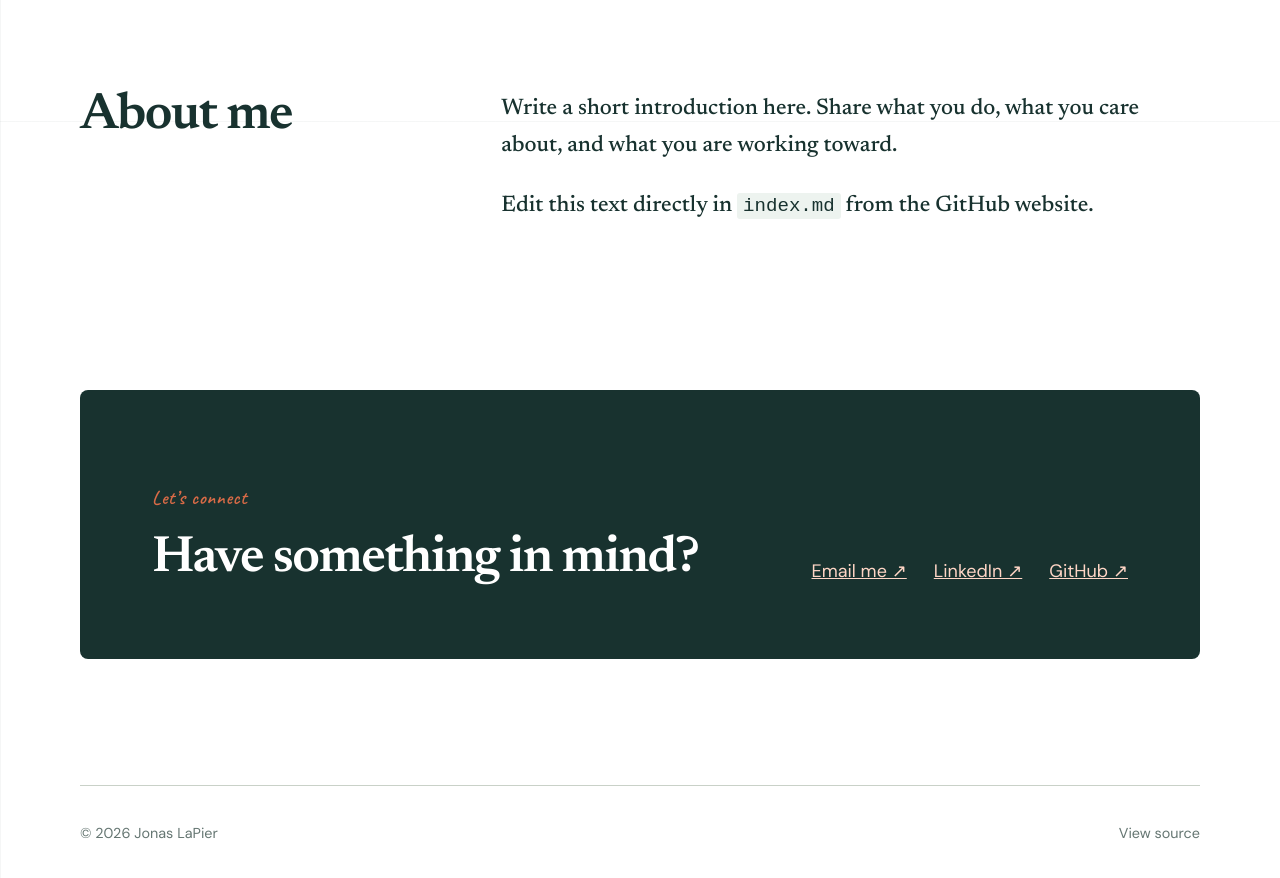
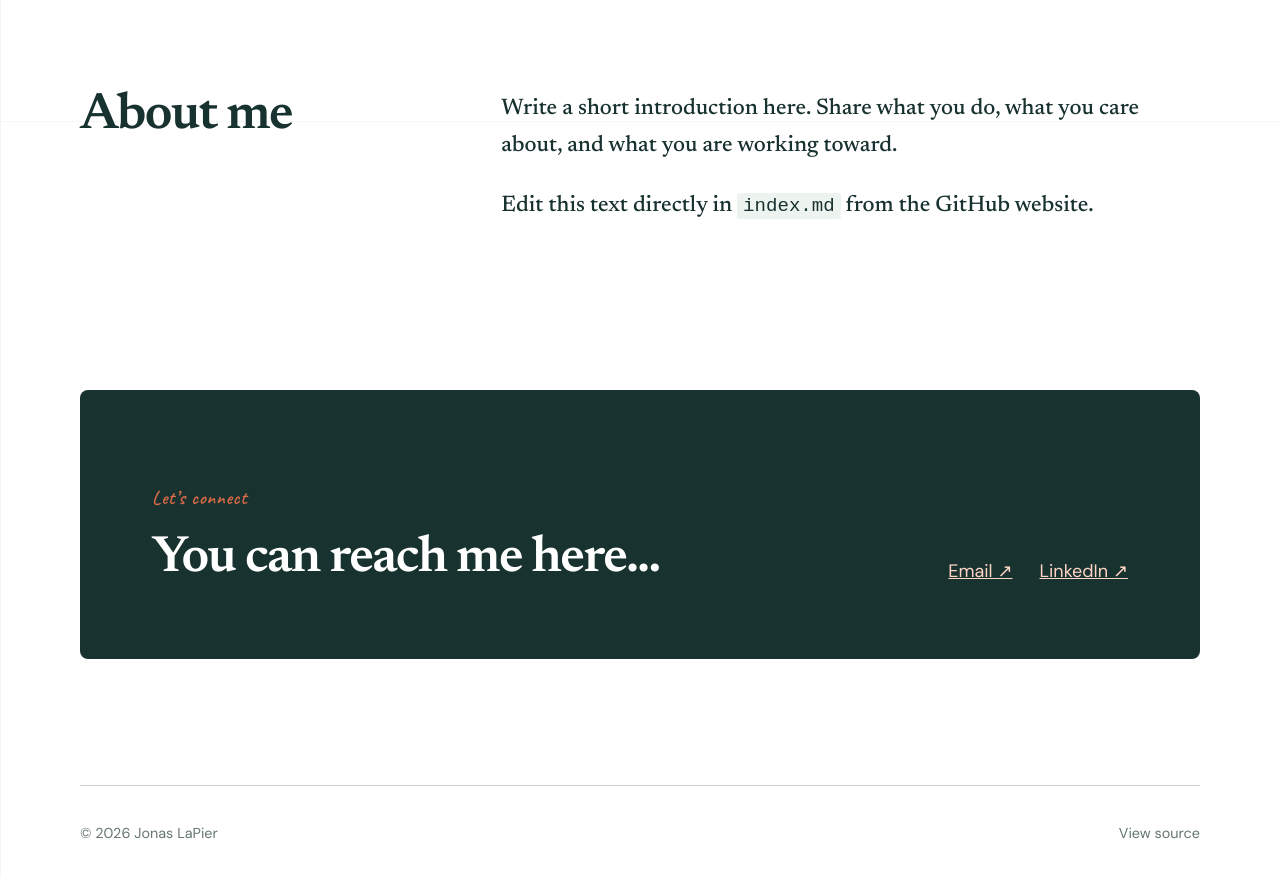
Before and after one commit to Jonas-LaPier/personalwebsite, a Jekyll site: the page built from index.md, in a window 1280 px wide and 900 px high, scrolled down 779 px. Shown: the top 878 px of the window. Built offline with Jekyll 4.4.1, drawn with Linux system fonts in a browser that asks for light colours.

Commit message:
Update index.md

```diff
--- a/index.md
+++ b/index.md
@@ -28,10 +28,9 @@ nav: about
 </section>
 
 <section class="contact-card">
-  <div><p class="eyebrow">Let’s connect</p><h2>Have something in mind?</h2></div>
+  <div><p class="eyebrow">Let’s connect</p><h2>You can reach me here...</h2></div>
   <div class="links">
-    {% if site.email != '' %}<a href="mailto:{{ site.email }}">Email me ↗</a>{% endif %}
+    {% if site.email != '' %}<a href="mailto:{{ site.email }}">Email ↗</a>{% endif %}
     {% if site.linkedin_url != '' %}<a href="{{ site.linkedin_url }}">LinkedIn ↗</a>{% endif %}
-    {% if site.github_url != '' %}<a href="{{ site.github_url }}">GitHub ↗</a>{% endif %}
   </div>
 </section>
```
